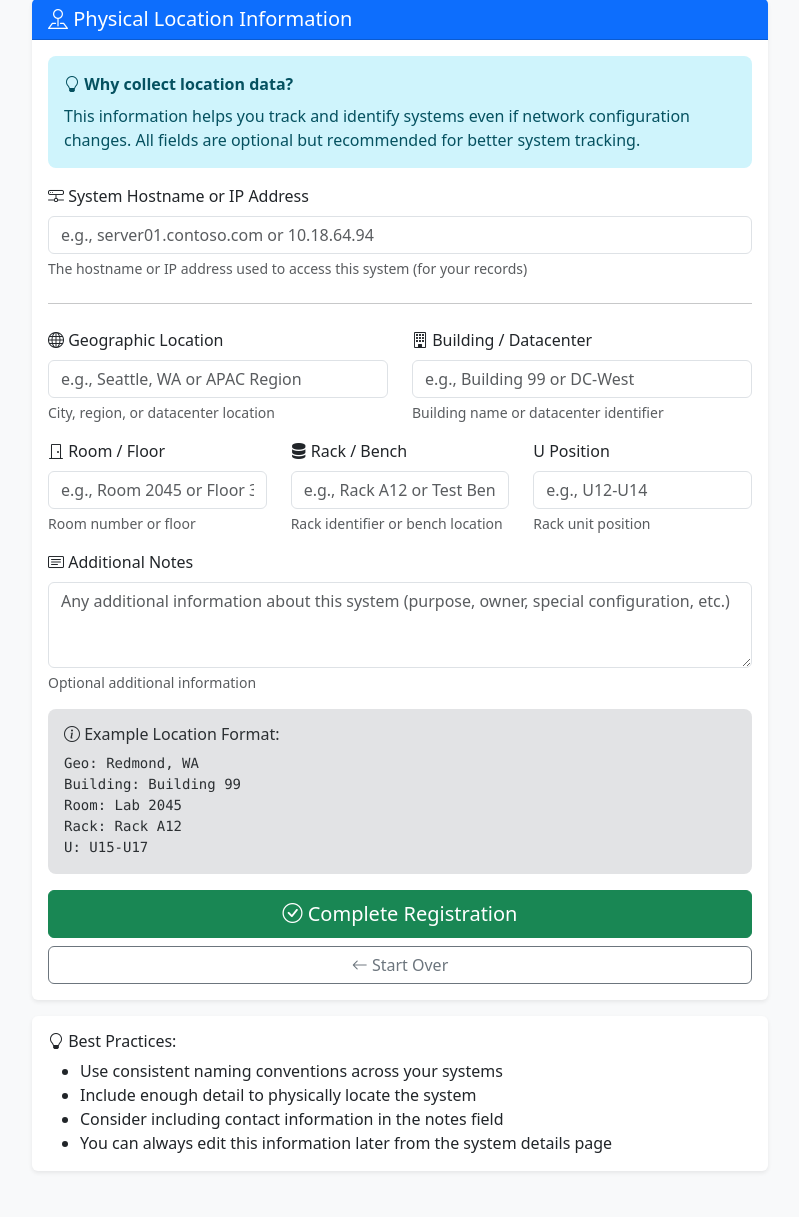
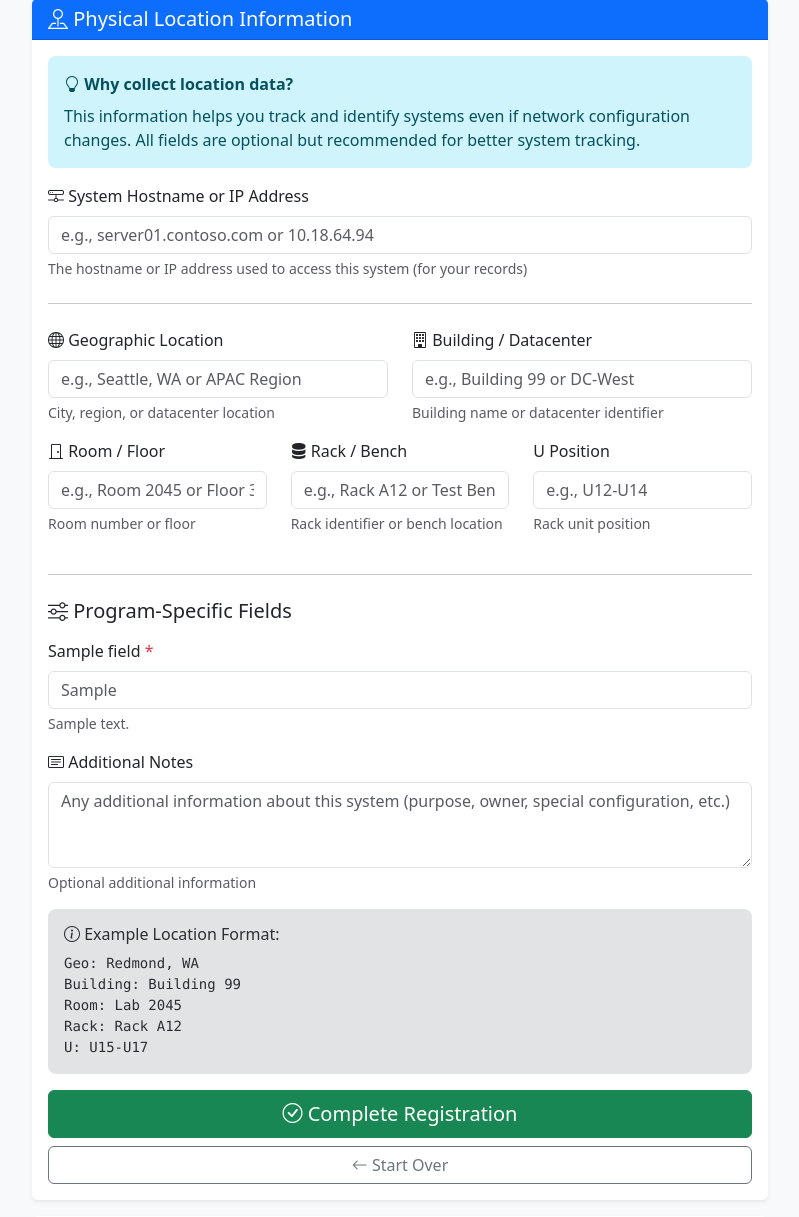
Before and after one commit to JarrettJones/Compliance, a Flask app: page /systems/add-metadata in a window 1280 px wide. Shown: the part 376-1593 px from the top of the page, without its empty margins (240-1039 px from the left). Run offline with Flask 3, Linux system fonts and the light colour scheme; the visitor is signed in with stand-in values (Sample User, id 1); tables that the repository leaves empty hold one stand-in row (values such as "Sample post"); parts of the project's set-up code (start-up, migrations or seed data) failed here and were passed over.

Commit message:
Add program-specific custom fields for systems
- Create program_custom_fields table to define custom field schemas per program
- Create system_custom_field_values table to store actual field values
- Add admin interface to manage custom fields (add/edit/delete)
- Update system registration to capture custom field values
- Display custom fields in system detail pages
- Support multiple field types: text, textarea, number, ip, email, url
- Add field validation and required field support
- Custom fields useful for program-specific data like AMC ports

```diff
--- a/firmware-checker/app.py
+++ b/firmware-checker/app.py
@@ -163,6 +163,39 @@
                 PRIMARY KEY (program_id, firmware_type_id),
                 FOREIGN KEY (program_id) REFERENCES programs (id) ON DELETE CASCADE,
                 FOREIGN KEY (firmware_type_id) REFERENCES firmware_types (id) ON DELETE CASCADE
+            )
+        ''')
+
+        # Program custom fields - defines what custom fields a program requires
+        conn.execute('''
+            CREATE TABLE IF NOT EXISTS program_custom_fields (
+                id INTEGER PRIMARY KEY AUTOINCREMENT,
+                program_id INTEGER NOT NULL,
+                field_name TEXT NOT NULL,
+                field_label TEXT NOT NULL,
+                field_type TEXT NOT NULL DEFAULT 'text',
+                is_required INTEGER DEFAULT 0,
+                placeholder TEXT,
+                help_text TEXT,
+                display_order INTEGER DEFAULT 0,
+                created_at TIMESTAMP DEFAULT CURRENT_TIMESTAMP,
+                UNIQUE(program_id, field_name),
+                FOREIGN KEY (program_id) REFERENCES programs (id) ON DELETE CASCADE
+            )
+        ''')
+
+        # System custom field values - stores actual values for custom fields
+        conn.execute('''
+            CREATE TABLE IF NOT EXISTS system_custom_field_values (
+                id INTEGER PRIMARY KEY AUTOINCREMENT,
+                system_id INTEGER NOT NULL,
+                field_id INTEGER NOT NULL,
+                field_value TEXT,
+                created_at TIMESTAMP DEFAULT CURRENT_TIMESTAMP,
+                updated_at TIMESTAMP DEFAULT CURRENT_TIMESTAMP,
+                UNIQUE(system_id, field_id),
+                FOREIGN KEY (system_id) REFERENCES systems (id) ON DELETE CASCADE,
+                FOREIGN KEY (field_id) REFERENCES program_custom_fields (id) ON DELETE CASCADE
             )
         ''')
 
@@ -1310,6 +1343,145 @@
 
     return redirect(url_for('admin_programs'))
 
+@app.route('/admin/programs/<int:program_id>/custom-fields')
+@admin_required
+def admin_program_custom_fields(program_id):
+    """Manage custom fields for a program"""
+    with get_db_connection() as conn:
+        program = conn.execute('SELECT * FROM programs WHERE id = ?', (program_id,)).fetchone()
+
+        if not program:
+            flash('Program not found', 'error')
+            return redirect(url_for('admin_programs'))
+
+        custom_fields = conn.execute('''
+            SELECT * FROM program_custom_fields
+            WHERE program_id = ?
+            ORDER BY display_order, field_label
+        ''', (program_id,)).fetchall()
+
+        return render_template('admin_custom_fields.html',
+                             program=program,
+                             custom_fields=custom_fields)
+
+@app.route('/admin/programs/<int:program_id>/custom-fields/add', methods=['GET', 'POST'])
+@admin_required
+def admin_add_custom_field(program_id):
+    """Add a custom field to a program"""
+    with get_db_connection() as conn:
+        program = conn.execute('SELECT * FROM programs WHERE id = ?', (program_id,)).fetchone()
+
+        if not program:
+            flash('Program not found', 'error')
+            return redirect(url_for('admin_programs'))
+
+        if request.method == 'POST':
+            field_name = request.form.get('field_name', '').strip()
+            field_label = request.form.get('field_label', '').strip()
+            field_type = request.form.get('field_type', 'text')
+            is_required = 1 if request.form.get('is_required') else 0
+            placeholder = request.form.get('placeholder', '').strip()
+            help_text = request.form.get('help_text', '').strip()
+            display_order = request.form.get('display_order', 0)
+
+            if not field_name or not field_label:
+                flash('Field name and label are required', 'error')
+                return render_template('admin_custom_field_form.html',
+                                     program=program,
+                                     action='Add')
+
+            # Convert field name to snake_case (lowercase with underscores)
+            field_name = field_name.lower().replace(' ', '_').replace('-', '_')
+
+            try:
+                conn.execute('''
+                    INSERT INTO program_custom_fields
+                    (program_id, field_name, field_label, field_type, is_required,
+                     placeholder, help_text, display_order)
+                    VALUES (?, ?, ?, ?, ?, ?, ?, ?)
+                ''', (program_id, field_name, field_label, field_type, is_required,
+                     placeholder or None, help_text or None, display_order))
+                conn.commit()
+
+                flash(f'Custom field "{field_label}" added successfully', 'success')
+                return redirect(url_for('admin_program_custom_fields', program_id=program_id))
+
+            except sqlite3.IntegrityError:
+                flash(f'A field with the name "{field_name}" already exists for this program', 'error')
+                return render_template('admin_custom_field_form.html',
+                                     program=program,
+                                     action='Add')
+
+        return render_template('admin_custom_field_form.html',
+                             program=program,
+                             action='Add')
+
+@app.route('/admin/programs/<int:program_id>/custom-fields/edit/<int:field_id>', methods=['GET', 'POST'])
+@admin_required
+def admin_edit_custom_field(program_id, field_id):
+    """Edit a custom field"""
+    with get_db_connection() as conn:
+        program = conn.execute('SELECT * FROM programs WHERE id = ?', (program_id,)).fetchone()
+        field = conn.execute('''
+            SELECT * FROM program_custom_fields WHERE id = ? AND program_id = ?
+        ''', (field_id, program_id)).fetchone()
+
+        if not program or not field:
+            flash('Program or field not found', 'error')
+            return redirect(url_for('admin_programs'))
+
+        if request.method == 'POST':
+            field_label = request.form.get('field_label', '').strip()
+            field_type = request.form.get('field_type', 'text')
+            is_required = 1 if request.form.get('is_required') else 0
+            placeholder = request.form.get('placeholder', '').strip()
+            help_text = request.form.get('help_text', '').strip()
+            display_order = request.form.get('display_order', 0)
+
+            if not field_label:
+                flash('Field label is required', 'error')
+                return render_template('admin_custom_field_form.html',
+                                     program=program,
+                                     field=field,
+                                     action='Edit')
+
+            conn.execute('''
+                UPDATE program_custom_fields
+                SET field_label = ?, field_type = ?, is_required = ?,
+                    placeholder = ?, help_text = ?, display_order = ?
+                WHERE id = ?
+            ''', (field_label, field_type, is_required,
+                 placeholder or None, help_text or None, display_order, field_id))
+            conn.commit()
+
+            flash(f'Custom field "{field_label}" updated successfully', 'success')
+            return redirect(url_for('admin_program_custom_fields', program_id=program_id))
+
+        return render_template('admin_custom_field_form.html',
+                             program=program,
+                             field=field,
+                             action='Edit')
+
+@app.route('/admin/programs/<int:program_id>/custom-fields/delete/<int:field_id>', methods=['POST'])
+@admin_required
+def admin_delete_custom_field(program_id, field_id):
+    """Delete a custom field"""
+    with get_db_connection() as conn:
+        field = conn.execute('''
+            SELECT * FROM program_custom_fields WHERE id = ? AND program_id = ?
+        ''', (field_id, program_id)).fetchone()
+
+        if not field:
+            flash('Field not found', 'error')
+            return redirect(url_for('admin_program_custom_fields', program_id=program_id))
+
+        conn.execute('DELETE FROM program_custom_fields WHERE id = ?', (field_id,))
+        conn.commit()
+
+        flash(f'Custom field "{field["field_label"]}" deleted successfully', 'success')
+
+    return redirect(url_for('admin_program_custom_fields', program_id=program_id))
+
 # Routes
 @app.route('/select-program')
 @login_required
@@ -1962,9 +2134,31 @@
         return redirect(url_for('add_system'))
 
     pending = session['pending_system']
+    program_id = session.get('program_id')
+
+    # Get custom fields for the program if one is selected
+    custom_fields = []
+    if program_id:
+        with get_db_connection() as conn:
+            custom_fields = conn.execute('''
+                SELECT * FROM program_custom_fields
+                WHERE program_id = ?
+                ORDER BY display_order, field_label
+            ''', (program_id,)).fetchall()
 
     if request.method == 'POST':
         try:
+            # Validate required custom fields
+            if custom_fields:
+                for field in custom_fields:
+                    if field['is_required']:
+                        field_value = request.form.get(f'custom_{field["field_name"]}', '').strip()
+                        if not field_value:
+                            flash(f'{field["field_label"]} is required', 'error')
+                            return render_template('add_system_metadata.html',
+                                                 system=pending,
+                                                 custom_fields=custom_fields)
+
             # Get metadata from form
             system_hostname = request.form.get('system_hostname', '')
             geo_location = request.form.get('geo_location', '')
@@ -1995,18 +2189,31 @@
 
             # Create system record with serial number and metadata
             with get_db_connection() as conn:
-                conn.execute('''
+                cursor = conn.execute('''
                     INSERT INTO systems (
                         name, rscm_ip, rscm_port,
-                        description
+                        description, program_id
                     )
-                    VALUES (?, ?, ?, ?)
+                    VALUES (?, ?, ?, ?, ?)
                 ''', (
                     pending['serial_number'],
                     pending['rscm_ip'],
                     pending['system_port'],
-                    full_description
+                    full_description,
+                    program_id
                 ))
+                system_id = cursor.lastrowid
+
+                # Save custom field values
+                for field in custom_fields:
+                    field_value = request.form.get(f'custom_{field["field_name"]}', '').strip()
+                    if field_value:  # Only save if there's a value
+                        conn.execute('''
+                            INSERT INTO system_custom_field_values
+                            (system_id, field_id, field_value)
+                            VALUES (?, ?, ?)
+                        ''', (system_id, field['id'], field_value))
+
                 conn.commit()
 
             # Clear session data
@@ -2021,7 +2228,9 @@
             logger.error(f"Error saving system metadata: {str(e)}")
             flash(f'Error saving system: {str(e)}', 'error')
 
-    return render_template('add_system_metadata.html', system=pending)
+    return render_template('add_system_metadata.html',
+                         system=pending,
+                         custom_fields=custom_fields)
 
 @app.route('/systems/<int:system_id>')
 @login_required
@@ -2047,9 +2256,21 @@
             LIMIT 1
         ''', (system_id,)).fetchone()
 
-
-
-    return render_template('system_detail.html', system=system, checks=checks, active_check=active_check)
+        # Get custom field values for this system
+        custom_field_values = conn.execute('''
+            SELECT pcf.field_label, pcf.field_name, pcf.field_type, scfv.field_value
+            FROM system_custom_field_values scfv
+            JOIN program_custom_fields pcf ON scfv.field_id = pcf.id
+            WHERE scfv.system_id = ?
+            ORDER BY pcf.display_order, pcf.field_label
+        ''', (system_id,)).fetchall()
+
+
+    return render_template('system_detail.html',
+                         system=system,
+                         checks=checks,
+                         active_check=active_check,
+                         custom_field_values=custom_field_values)
 
 @app.route('/systems/<int:system_id>/delete', methods=['POST'])
 @editor_required
--- a/firmware-checker/templates/add_system_metadata.html
+++ b/firmware-checker/templates/add_system_metadata.html
@@ -113,6 +113,69 @@
                         </div>
                     </div>
 
+                    {% if custom_fields %}
+                    <hr class="my-4">
+                    <h5 class="mb-3"><i class="bi bi-sliders"></i> Program-Specific Fields</h5>
+
+                    {% for field in custom_fields %}
+                    <div class="mb-3">
+                        <label for="custom_{{ field.field_name }}" class="form-label">
+                            {{ field.field_label }}
+                            {% if field.is_required %}<span class="text-danger">*</span>{% endif %}
+                        </label>
+
+                        {% if field.field_type == 'textarea' %}
+                        <textarea class="form-control"
+                                  id="custom_{{ field.field_name }}"
+                                  name="custom_{{ field.field_name }}"
+                                  rows="3"
+                                  {% if field.is_required %}required{% endif %}
+                                  {% if field.placeholder %}placeholder="{{ field.placeholder }}"{% endif %}></textarea>
+                        {% elif field.field_type == 'number' %}
+                        <input type="number"
+                               class="form-control"
+                               id="custom_{{ field.field_name }}"
+                               name="custom_{{ field.field_name }}"
+                               {% if field.is_required %}required{% endif %}
+                               {% if field.placeholder %}placeholder="{{ field.placeholder }}"{% endif %}>
+                        {% elif field.field_type == 'ip' %}
+                        <input type="text"
+                               class="form-control"
+                               id="custom_{{ field.field_name }}"
+                               name="custom_{{ field.field_name }}"
+                               pattern="^(?:(?:25[0-5]|2[0-4][0-9]|[01]?[0-9][0-9]?)\.){3}(?:25[0-5]|2[0-4][0-9]|[01]?[0-9][0-9]?)$"
+                               {% if field.is_required %}required{% endif %}
+                               {% if field.placeholder %}placeholder="{{ field.placeholder }}"{% endif %}>
+                        {% elif field.field_type == 'email' %}
+                        <input type="email"
+                               class="form-control"
+                               id="custom_{{ field.field_name }}"
+                               name="custom_{{ field.field_name }}"
+                               {% if field.is_required %}required{% endif %}
+                               {% if field.placeholder %}placeholder="{{ field.placeholder }}"{% endif %}>
+                        {% elif field.field_type == 'url' %}
+                        <input type="url"
+                               class="form-control"
+                               id="custom_{{ field.field_name }}"
+                               name="custom_{{ field.field_name }}"
+                               {% if field.is_required %}required{% endif %}
+                               {% if field.placeholder %}placeholder="{{ field.placeholder }}"{% endif %}>
+                        {% else %}
+                        <input type="text"
+                               class="form-control"
+                               id="custom_{{ field.field_name }}"
+                               name="custom_{{ field.field_name }}"
+                               {% if field.is_required %}required{% endif %}
+                               {% if field.placeholder %}placeholder="{{ field.placeholder }}"{% endif %}>
+                        {% endif %}
+
+                        {% if field.help_text %}
+                        <div class="form-text">{{ field.help_text }}</div>
+                        {% endif %}
+                    </div>
+                    {% endfor %}
+                    {% endif %}
+
                     <div class="mb-3">
                         <label for="description" class="form-label">
                             <i class="bi bi-card-text"></i> Additional Notes
--- a/firmware-checker/templates/admin_programs.html
+++ b/firmware-checker/templates/admin_programs.html
@@ -68,6 +68,10 @@
                                class="btn btn-outline-primary" title="Edit">
                                 <i class="bi bi-pencil"></i>
                             </a>
+                            <a href="{{ url_for('admin_program_custom_fields', program_id=program.id) }}"
+                               class="btn btn-outline-info" title="Custom Fields">
+                                <i class="bi bi-sliders"></i>
+                            </a>
                             <form method="POST" action="{{ url_for('admin_toggle_program', program_id=program.id) }}"
                                   class="d-inline"
                                   onsubmit="return confirm('Are you sure you want to {% if program.is_active %}deactivate{% else %}activate{% endif %} this program?');">
```
Also changed, not shown: firmware-checker/templates/admin_custom_field_form.html (added, +167 -0 lines), firmware-checker/templates/admin_custom_fields.html (added, +124 -0 lines), firmware-checker/templates/system_detail.html (+19 -0 lines).
